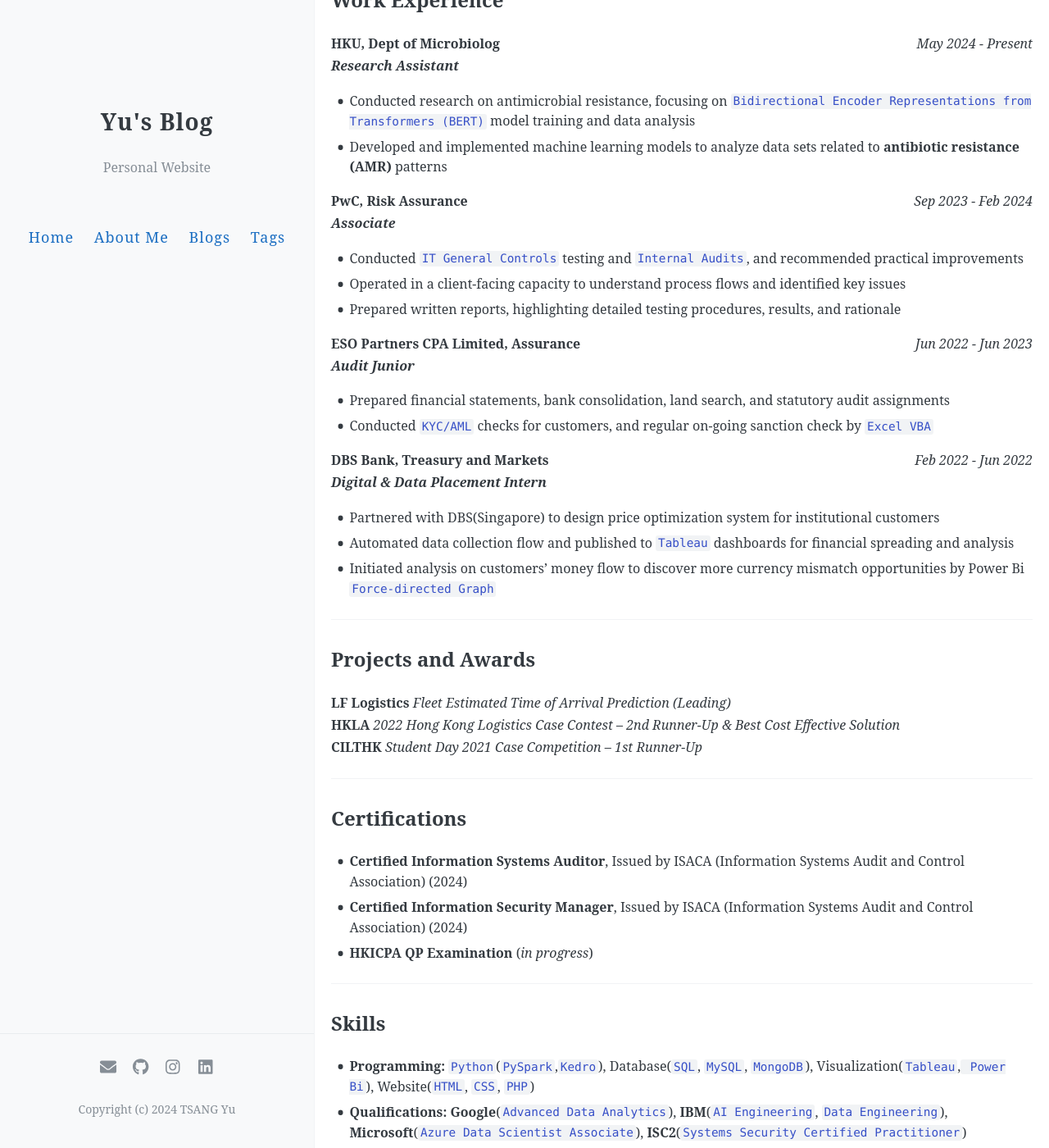
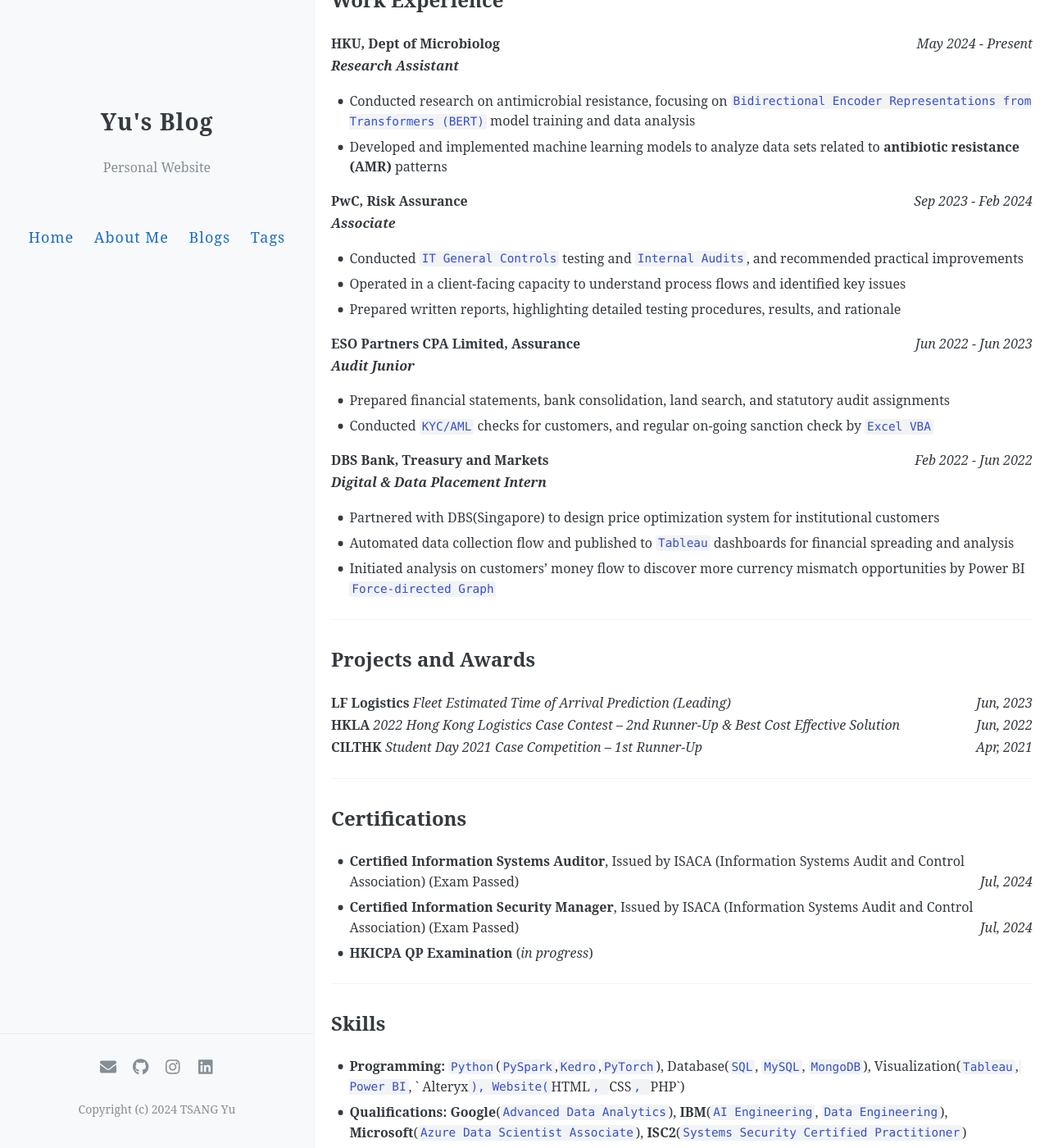
Before and after one commit to yutsang/yutsang.github.io, a Jekyll site: the page built from about.md, in a window 1280 px wide and 1400 px high, scrolled down 737 px. Shown: the whole window at 82% size. Built offline with Jekyll 4.4.1, drawn with Linux system fonts in a browser that asks for light colours; comment, search, counter and statistics services are not loaded.

Commit message:
updated formatting and date

```diff
--- a/about.md
+++ b/about.md
@@ -54,29 +54,29 @@
 
 - Partnered with DBS(Singapore) to design price optimization system for institutional customers
 - Automated data collection flow and published to `Tableau` dashboards for financial spreading and analysis
-- Initiated analysis on customers’ money flow to discover more currency mismatch opportunities by Power Bi `Force-directed Graph`
+- Initiated analysis on customers’ money flow to discover more currency mismatch opportunities by Power BI `Force-directed Graph`
 
 ---
 
 ## Projects and Awards
 **LF Logistics**
-*Fleet Estimated Time of Arrival Prediction (Leading)*
+*Fleet Estimated Time of Arrival Prediction (Leading)*<span style="float: right;">*Jun, 2023*</span>
 **HKLA**
-*2022 Hong Kong Logistics Case Contest – 2nd Runner-Up & Best Cost Effective Solution*
+*2022 Hong Kong Logistics Case Contest – 2nd Runner-Up & Best Cost Effective Solution*<span style="float: right;">*Jun, 2022*</span>
 **CILTHK**
-*Student Day 2021 Case Competition – 1st Runner-Up*
+*Student Day 2021 Case Competition – 1st Runner-Up*<span style="float: right;">*Apr, 2021*</span>
 
 ---
 
 ## Certifications
 
-- **Certified Information Systems Auditor**, Issued by ISACA (Information Systems Audit and Control Association) (2024)
-- **Certified Information Security Manager**, Issued by ISACA (Information Systems Audit and Control Association) (2024)
+- **Certified Information Systems Auditor**, Issued by ISACA (Information Systems Audit and Control Association) (Exam Passed) <span style="float: right;">*Jul, 2024*</span>
+- **Certified Information Security Manager**, Issued by ISACA (Information Systems Audit and Control Association) (Exam Passed) <span style="float: right;">*Jul, 2024*</span>
 - **HKICPA QP Examination** (*in progress*)
 
 ---
 
 ## Skills
 
-- **Programming:** `Python`(`PySpark`,`Kedro`), Database(`SQL`, `MySQL`, `MongoDB`), Visualization(`Tableau`,` Power Bi`), Website(`HTML`, `CSS`, `PHP`)
+- **Programming:** `Python`(`PySpark`,`Kedro`,`PyTorch`), Database(`SQL`, `MySQL`, `MongoDB`), Visualization(`Tableau`,` Power BI`, ` Alteryx`), Website(`HTML`, `CSS`, `PHP`)
 - **Qualifications:** **Google**(`Advanced Data Analytics`), **IBM**(`AI Engineering`, `Data Engineering`), **Microsoft**(`Azure Data Scientist Associate`), **ISC2**(`Systems Security Certified Practitioner`)
```
